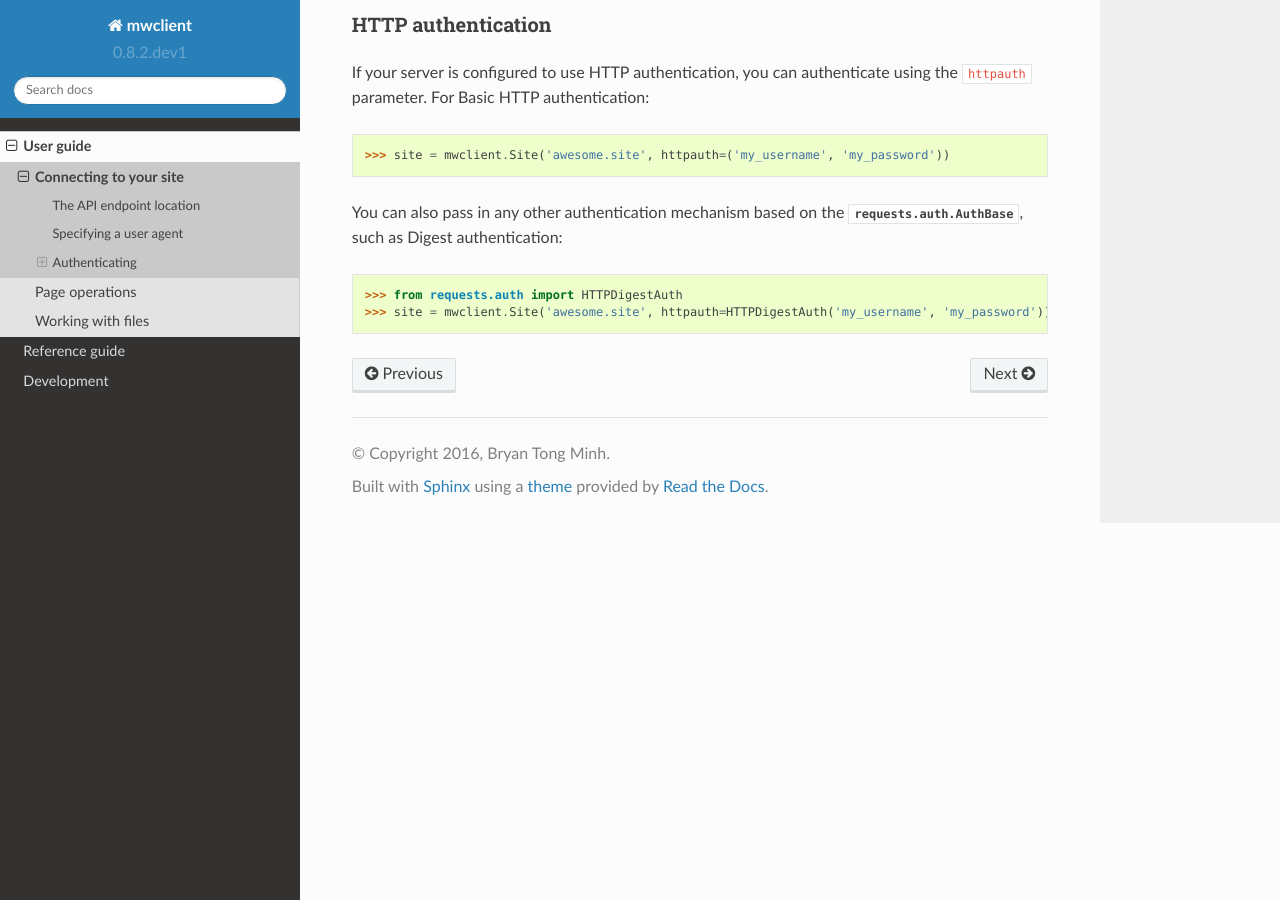
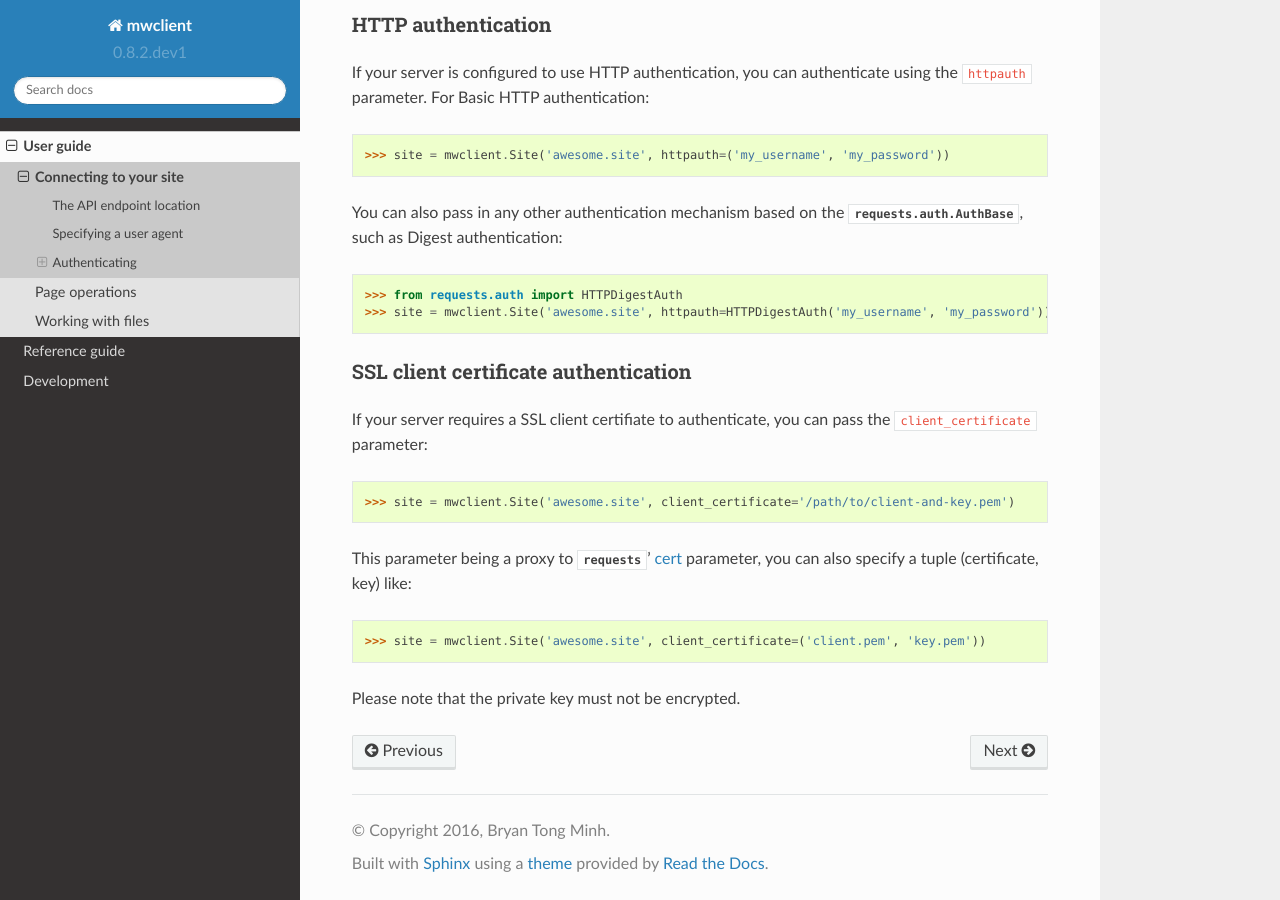
Before and after one commit to mwclient/mwclient, a Sphinx documentation site: the page built from docs/source/user/connecting.rst, in a window 1280 px wide and 900 px high, scrolled down 1735 px. Built offline with Sphinx 7.4.7 and the Read the Docs theme 2.0.0, drawn with Linux system fonts in a browser that asks for light colours; the version number is read from the project's files by our own code.

Commit message:
Enables SSL client certificate as authentication mechanism (#139)

```diff
--- a/docs/source/user/connecting.rst
+++ b/docs/source/user/connecting.rst
@@ -102,3 +102,19 @@ based on the :class:`requests.auth.AuthBase`, such as Digest authentication:
 
 	>>> from requests.auth import HTTPDigestAuth
 	>>> site = mwclient.Site('awesome.site', httpauth=HTTPDigestAuth('my_username', 'my_password'))
+
+SSL client certificate authentication
+^^^^^^^^^^^^^^^^^^^^^^^^^^^^^^^^^^^^^
+
+If your server requires a SSL client certifiate to authenticate, you can
+pass the ``client_certificate`` parameter:
+
+    >>> site = mwclient.Site('awesome.site', client_certificate='/path/to/client-and-key.pem')
+
+This parameter being a proxy to :class:`requests`' cert_ parameter, you can also specify a tuple (certificate, key) like:
+
+    >>> site = mwclient.Site('awesome.site', client_certificate=('client.pem', 'key.pem'))
+
+Please note that the private key must not be encrypted.
+
+  .. _cert: http://docs.python-requests.org/en/master/user/advanced/#ssl-cert-verification
```
Also changed, not shown: 1 other file.
